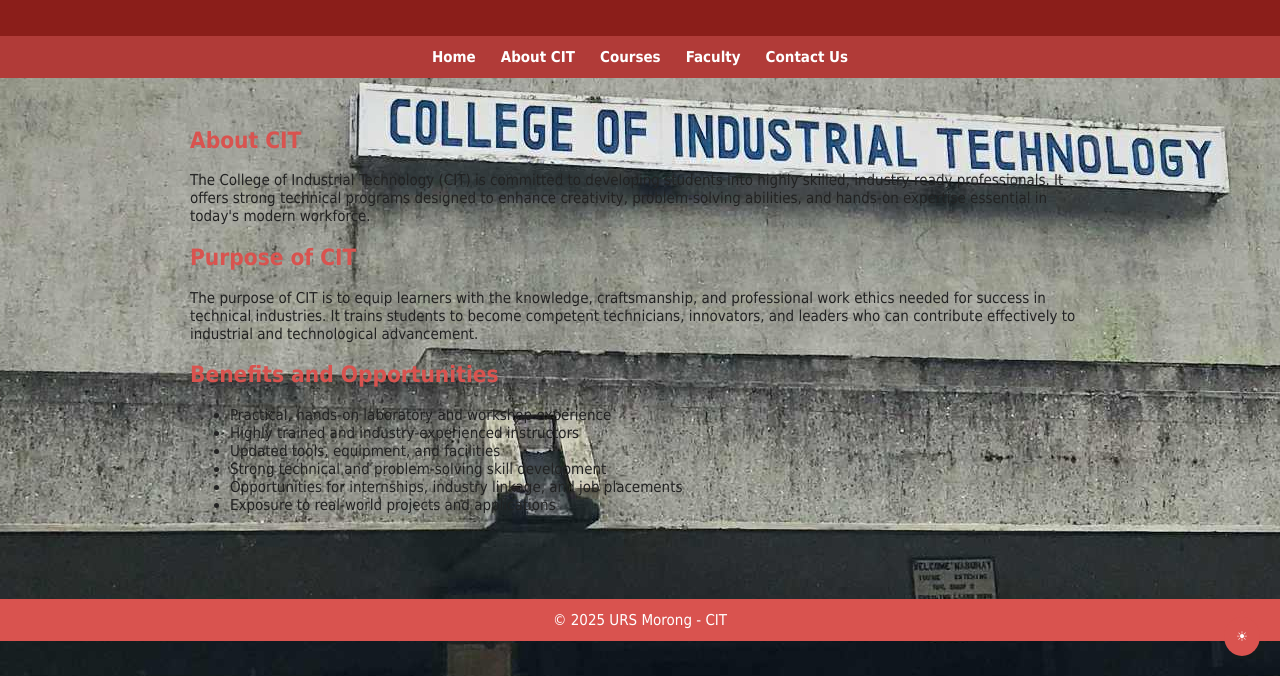
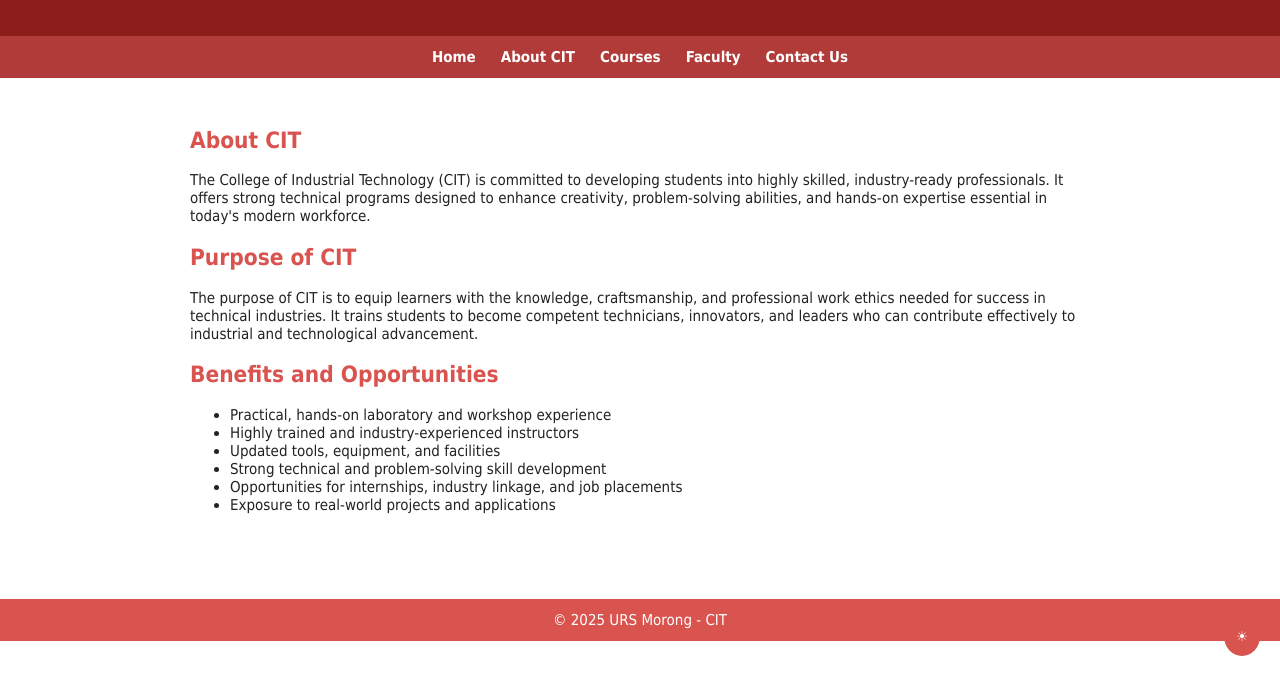
Before and after one commit to Lowinterest4/College-of-Industrial-Education, a plain HTML site: page index.html in a window 1280 px wide. Shown: the part 124-800 px from the top of the page. Drawn offline with Linux system fonts and the light colour scheme.

Commit message:
Update index.html

```diff
--- a/index.html
+++ b/index.html
@@ -7,7 +7,6 @@
 
     <style>
       body {
-        background: url('background image.jpeg') 20% no-repeat;
         font-family: Tahoma, sans-serif;
         font-size: 15px; /* BODY TEXT LARGER */
         margin: 0;
```
